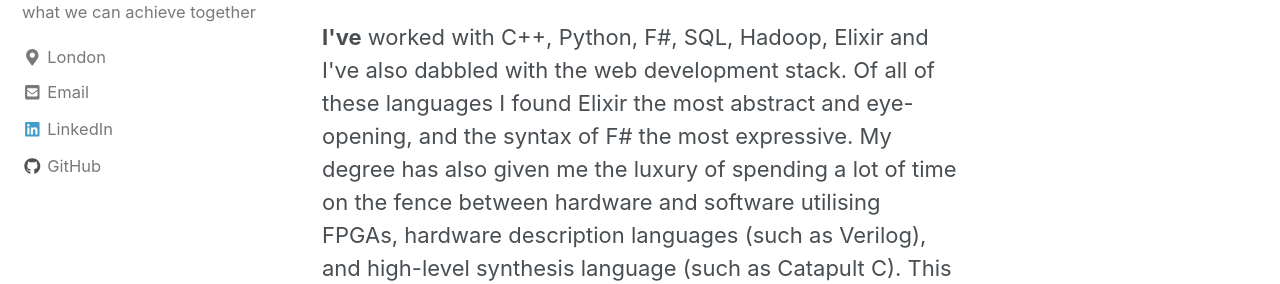
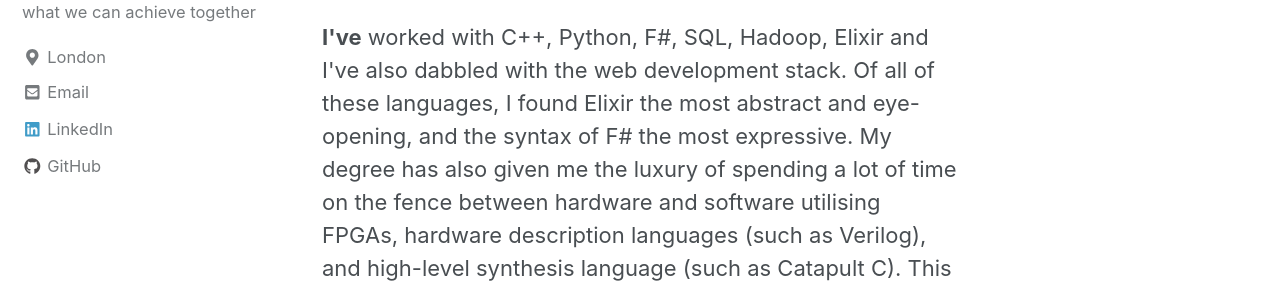
Before and after one commit to maccth/maccth.github.io, a Jekyll site: the page built from about/index.html, in a window 1280 px wide and 900 px high, scrolled down 1112 px. Shown: the part 236-520 px from the top of the window. Built offline with Jekyll 4.4.1, drawn with Linux system fonts in a browser that asks for light colours; nearby versions of some CDN libraries; some of the changed text lies outside the part shown.

Commit message:
Changed some text

```diff
--- a/about/index.html
+++ b/about/index.html
@@ -30,7 +30,7 @@ author_profile: true
   <b>I</b> also enjoy taking photos. I took most of the photos on this site, and the others are from the generous people at <a href="https://unsplash.com/">Unsplash</a>.
 </p>
 <p>
-  <b>I've</b> worked with C++, Python, F#, SQL, Hadoop, Elixir and I've also dabbled with the web development stack. Of all of these languages I
+  <b>I've</b> worked with C++, Python, F#, SQL, Hadoop, Elixir and I've also dabbled with the web development stack. Of all of these languages, I
   found Elixir the most abstract and eye-opening, and the syntax of F# the most expressive.
   My degree has also given me the luxury of spending a lot of time on the fence between hardware and software utilising FPGAs, hardware description
   languages (such as Verilog), and high-level synthesis language (such as Catapult C). This is a really exciting field and it will be interesting to
```
